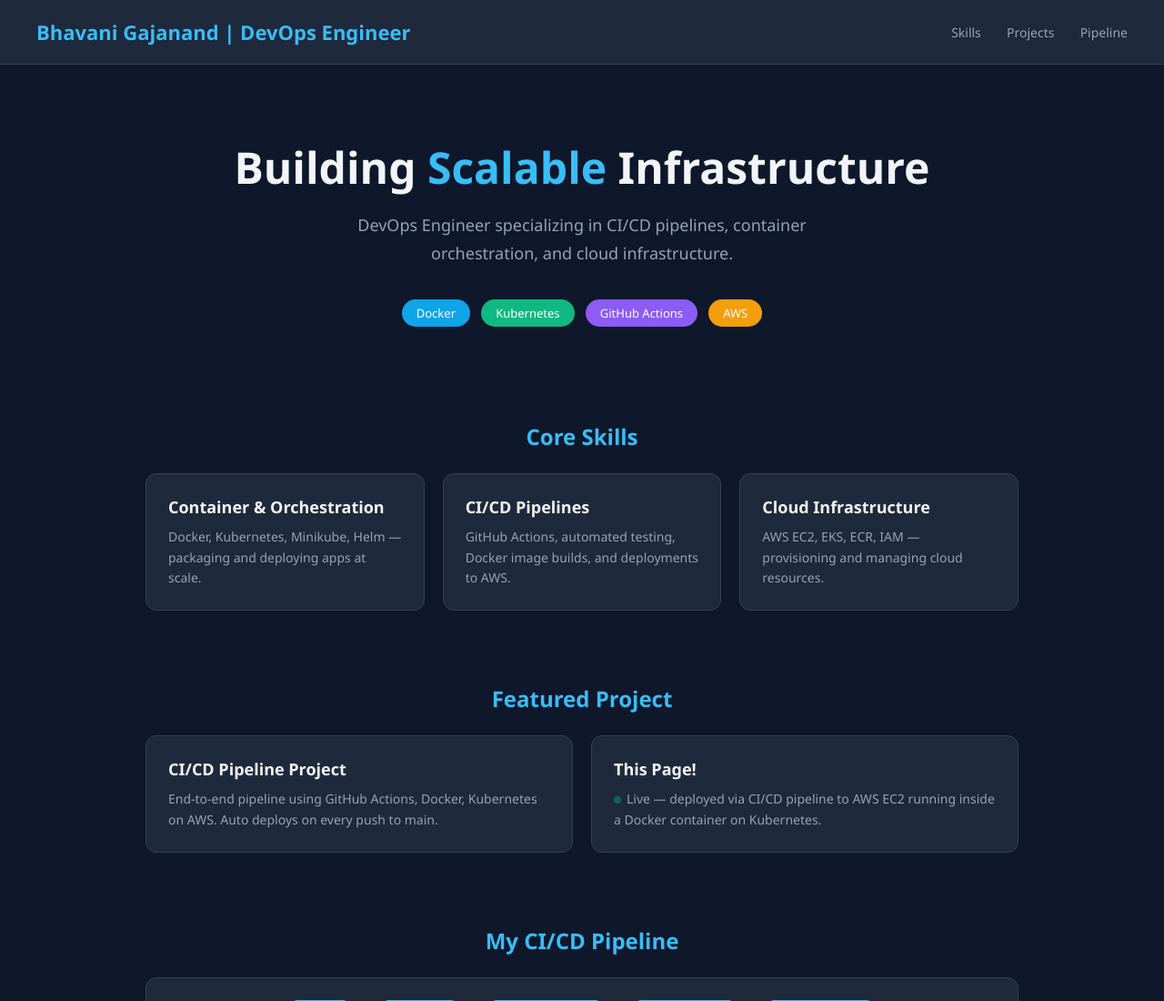
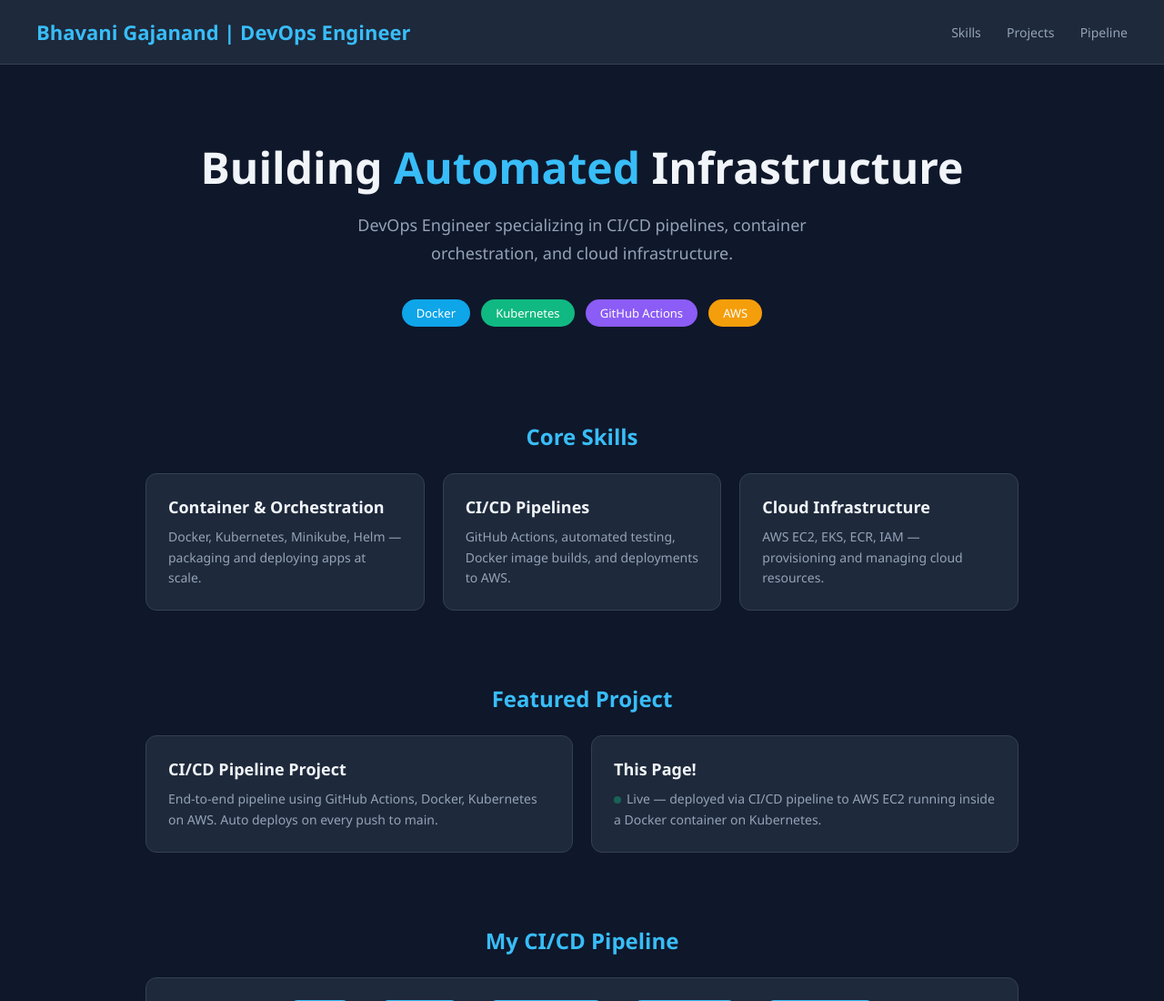
Before and after one commit to bhavanigajanand/nodejs-cicd-project, a website: page public/index.html in a window 1280 px wide. Shown: the top 1100 px of the page at 91% size. Drawn offline with Linux system fonts and the light colour scheme.

Commit message:
Test full auto deployment

```diff
--- a/public/index.html
+++ b/public/index.html
@@ -44,7 +44,7 @@
     </nav>
   </header>
   <div class="hero">
-    <h2>Building <span>Scalable</span> Infrastructure</h2>
+    <h2>Building <span>Automated</span> Infrastructure</h2>
     <p>DevOps Engineer specializing in CI/CD pipelines, container orchestration, and cloud infrastructure.</p>
     <div>
       <span class="badge">Docker</span>
```
